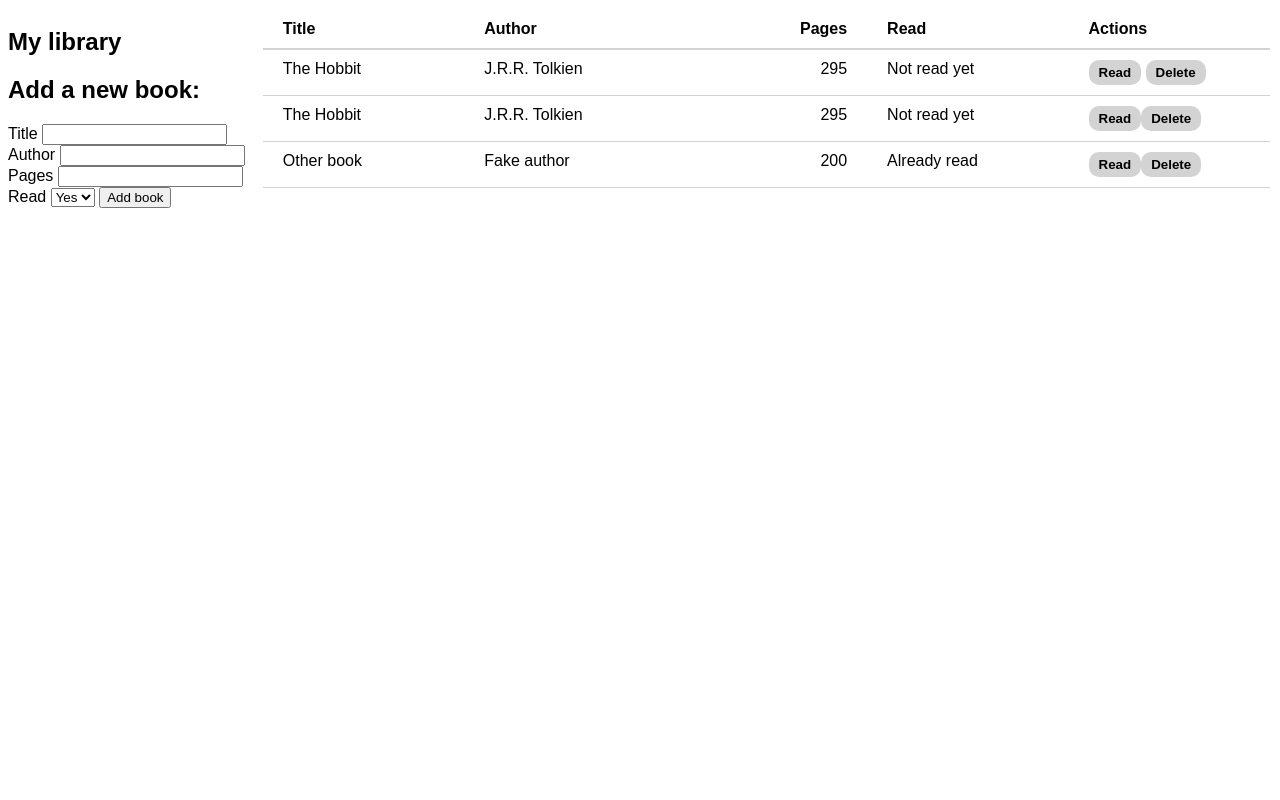
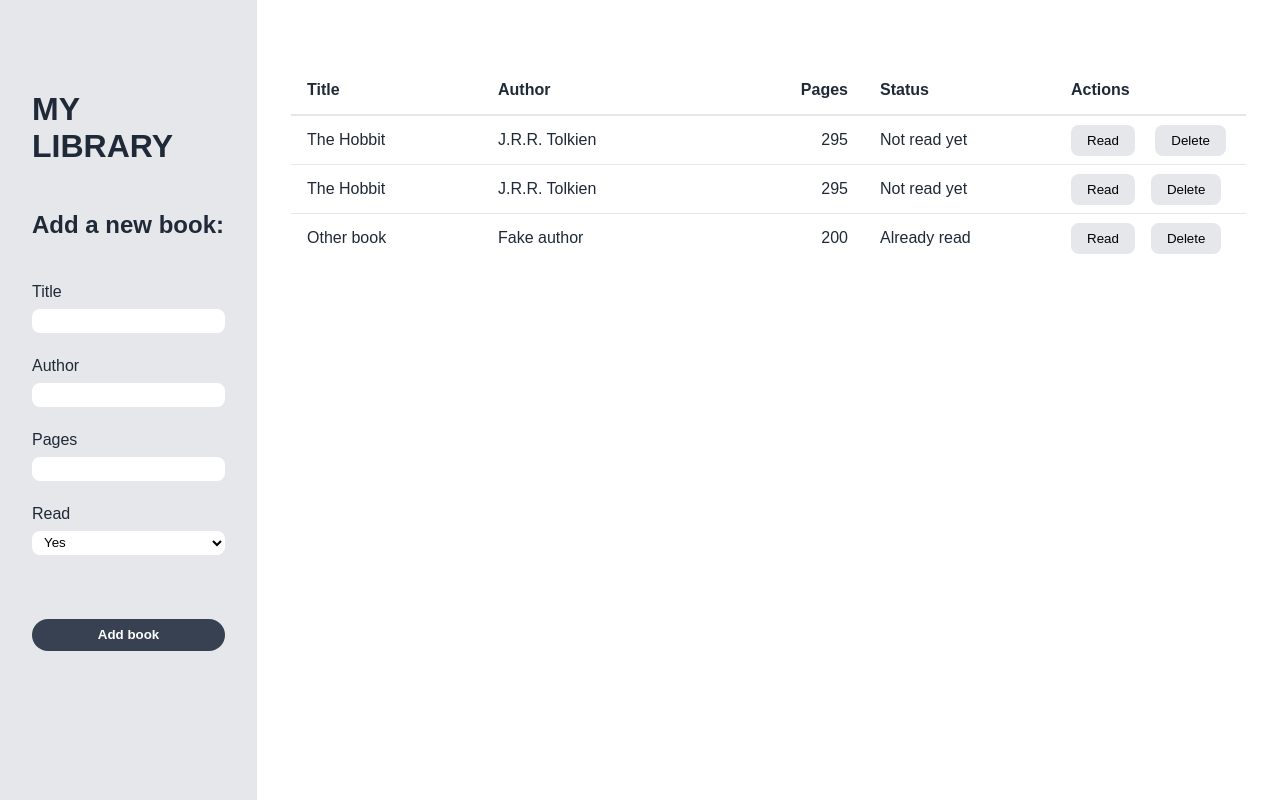
Before and after one commit to auliviet/odin-library, a plain HTML site: page index.html in a window 1280 px wide. Drawn offline with Linux system fonts and the light colour scheme.

Commit message:
Apply CSS styles

```diff
--- a/index.html
+++ b/index.html
@@ -28,7 +28,7 @@
         <option value="false">No</option>
       </select>
 
-      <button type="submit" value="submit">Add book</button>
+      <button type="submit" class="submit">Add book</button>
     </form>
   </section>
 
@@ -37,7 +37,7 @@
       <th id="title">Title</th>
       <th id="author">Author</th>
       <th id="pages">Pages</th>
-      <th id="read">Read</th>
+      <th id="read">Status</th>
       <th id="actions">Actions</th>
     </tr>
     <tr>
--- a/style.css
+++ b/style.css
@@ -3,43 +3,110 @@ body {
   display: grid;
   grid-template-columns: 1fr 4fr;
   grid-auto-rows: 1fr;
+  min-height: 100vh;
+  margin: 0;
+  padding: 0;
+  color: #1F2937;
+
+  & .sidebar {
+    padding: 64px 32px;
+    background-color: #E5E7EB;
+
+    & h1 {
+      font-size: 32px;
+      text-transform: uppercase;
     }
 
-tbody {
+    & form {
+      display: flex;
+      flex-flow: column;
+
+      & h2 {
+        font-size: 24px;
+      }
+
+      & label {
+        margin-top: 24px;
+        margin-bottom: 8px;
+      }
+
+      & input,
+      & select {
+        height: 24px;
+        padding: 0 8px;
+        background-color: #fff;
+        border: none;
+        border-radius: 8px;
+      }
+
+      & button[type="submit"] {
+        height: 32px;
+        margin-top: 64px;
+        color: #fff;
+        font-weight: bold;
+        background-color: #374151;
+        border: none;
+        border-radius: 16px;
+        cursor: pointer;
+      }
+
+    }
+  }
+
+  & table {
+    padding: 64px 32px;
+
+    & tbody {
       display: grid;
       grid-template-columns: 1fr;
-  grid-auto-rows: min-content;
+      grid-auto-rows: minmax(48px, max-content);
 
       & tr {
         display: grid;
-    grid-template-columns: repeat(5,1fr);
-  }
+        grid-template-columns: repeat(5, minmax(max-content, 1fr));
+        align-items: center;
 
         & th,
         & td {
-    padding: 10px 20px;
+          align-self: stretch;
+          padding: 0 16px;
+          line-height: 48px;
           text-align: left;
         }
 
+        & th[id="pages"],
+        & td[headers="pages"] {
+          text-align: right;
+        }
+
         & th {
-    border-bottom: 2px solid lightgrey;
+          border-bottom: 2px solid #E5E7EB;
         }
 
         & td {
-    border-bottom: 1px solid lightgrey;
+          border-bottom: 1px solid #E5E7EB;
+
+          & button {
+            padding: 8px 16px;
+            margin-right: 16px;
+            background-color: #E5E7EB;
+            border: none;
+            border-radius: 8px;
+            cursor: pointer;
           }
 
-  & #pages,
-  & td[headers="pages"]{
-    text-align: right;
+          & button:last-of-type {
+            margin-right: 0;
+          }
+        }
       }
 
-  & button {
-    padding: 5px 10px;
-    font-weight: bold;
-    background-color: lightgrey;
-    border: none;
-    border-radius: 10px;
-    cursor: pointer;
+      & tr:last-of-type {
+
+        & td {
+          border-bottom: none;
         }
       }
+    }
+  }
+}
```
Lines whose indentation alone changed are shown as unchanged.
